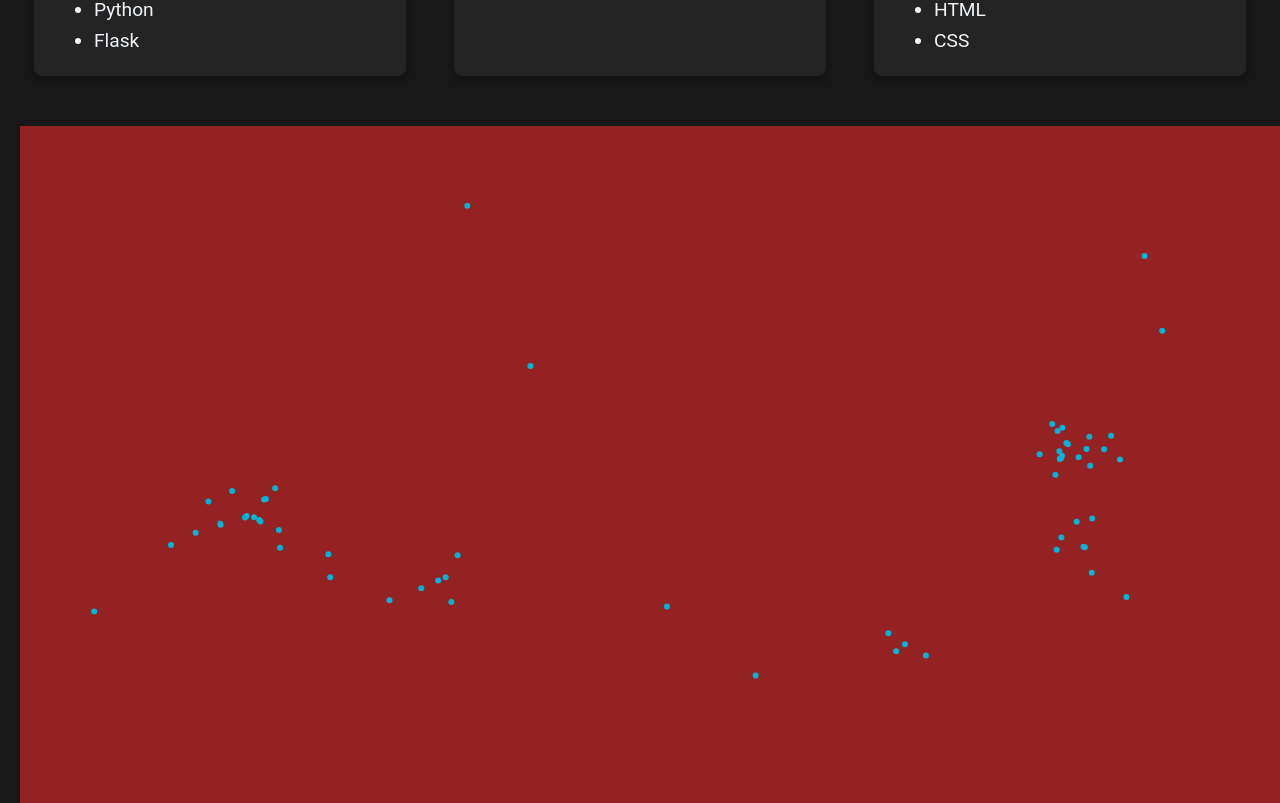
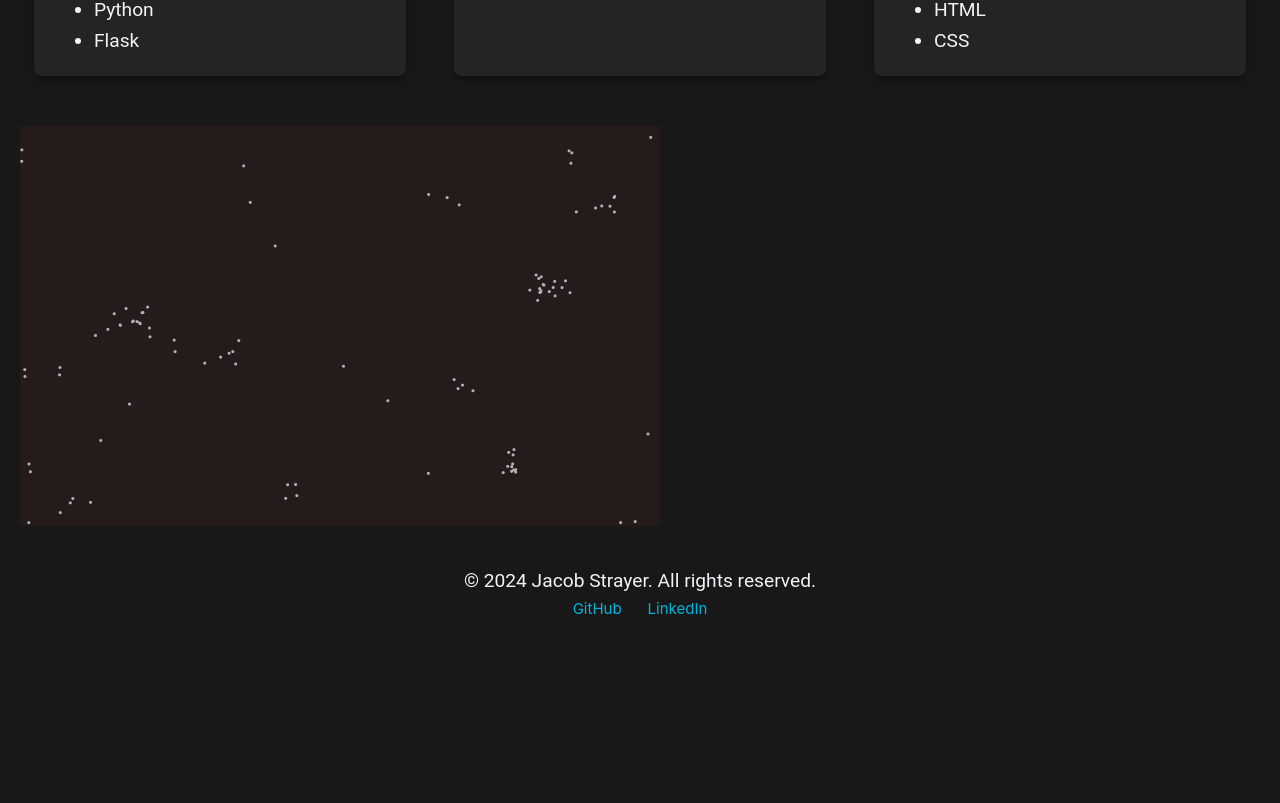
Before and after one commit to JacobStrayer/JacobStrayer.com, a Vue app: page / in a window 1280 px wide. Shown: the part 737-1540 px from the top of the page. After the commit the page ends 1378 px from the top, so only its background shows below. Built offline with nearby package versions, Linux system fonts and the light colour scheme.

Commit message:
Boids constrained to view

```diff
--- a/src/components/BoidsField.vue
+++ b/src/components/BoidsField.vue
@@ -16,7 +16,7 @@ class Boid {
     this.maxForce = 0.03;
   }
 
-  update() {
+  update(canvasHeight, canvasWidth) {
     this.velocity.x += this.acceleration.x;
     this.velocity.y += this.acceleration.y;
     this.velocity.x = Math.max(-this.maxSpeed, Math.min(this.velocity.x, this.maxSpeed));
@@ -26,12 +26,23 @@ class Boid {
     this.acceleration.x = 0;
     this.acceleration.y = 0;
 
+    if (this.position.x > canvasWidth) {
+      this.position.x = 0;
+    } else if (this.position.x < 0) {
+      this.position.x = canvasWidth;
+    }
+
+    if (this.position.y > canvasHeight) {
+      this.position.y = 0;
+    } else if (this.position.y < 0) {
+      this.position.y = canvasHeight;
+    }
   }
 
   draw(context) {
     context.beginPath();
     context.arc(this.position.x, this.position.y, 3, 0, Math.PI * 2);
-    context.fillStyle = "#00b4d8";
+    context.fillStyle = "#b2b2b2";
     context.fill();
   }
 
@@ -178,7 +189,7 @@ onMounted(() => {
       context.clearRect(0, 0, canvas.width, canvas.height);
       for (let boid of boids) {
         boid.flock(boids);
-        boid.update();
+        boid.update(canvas.height, canvas.width);
         boid.draw(context);
       }
       requestAnimationFrame(animate);
@@ -192,8 +203,8 @@ onMounted(() => {
 <style scoped>
 .boids-canvas {
   display: block;
-  background: #942222;
-  width: 100vw;
-  height: 100vh;
+  background: #251b1b;
+  width: 50vw;
+  height: 50vh;
 }
 </style>
```
